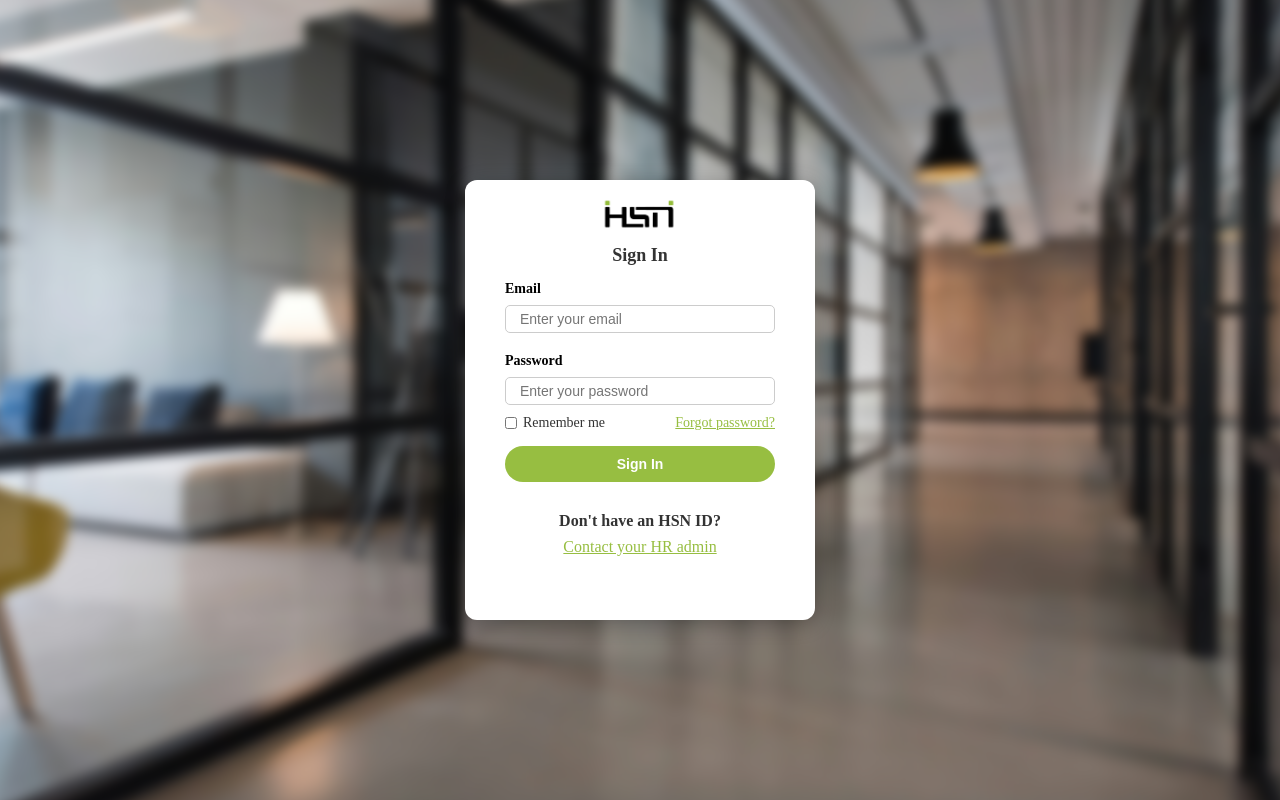
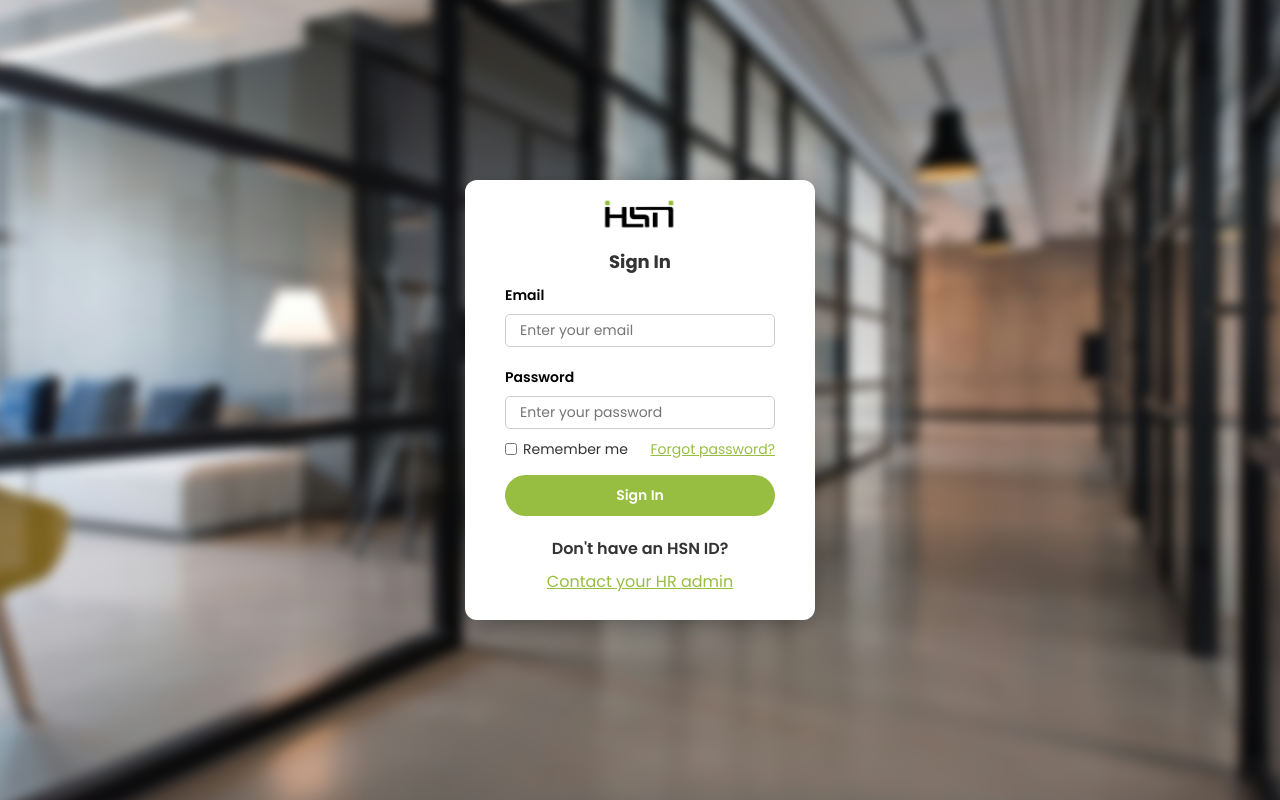
Before and after one commit to D1r34n/DTR-Internship-Project, a PHP site: page / in a window 1280 px wide. Run offline with PHP 8.4, Linux system fonts and the light colour scheme.

Commit message:
with bootstrap fonts

```diff
--- a/index.css
+++ b/index.css
@@ -20,6 +20,7 @@ body::before {
 }
 
 body {
+    font-family: 'Poppins', sans-serif;
     display: flex;
     justify-content: center;
     align-items: center;
@@ -28,6 +29,7 @@ body {
 
 /* SIGN IN CONTAINER */
 .container {
+    font-family: 'Poppins', sans-serif;
     text-align: center;
     background-color: white;
     padding: 40px;
@@ -44,7 +46,8 @@ body {
 }
 
 h2 {
-    margin-bottom: 15px;
+    font-family: 'Poppins', sans-serif;
+    margin-bottom: 10px;
     font-size: 18px;
     color: #333;
 }
@@ -56,6 +59,7 @@ h2 {
 }
 
 .field-group label {
+    font-family: 'Poppins', sans-serif;
     display: block;
     font-size: 14px;
     font-weight: 600;
@@ -64,6 +68,7 @@ h2 {
 }
 
 .field-group input {
+    font-family: 'Poppins', sans-serif;
     width: 100%;
     padding: 5px 14px;
     font-size: 14px;
@@ -79,6 +84,7 @@ h2 {
 
 /* ERROR MESSAGE */
 .error-msg {
+    font-family: 'Poppins', sans-serif;
     background-color: #ffe0e0;
     color: #cc0000;
     font-size: 10px;
@@ -97,6 +103,7 @@ h2 {
 }
 
 .remember-row .remember-me {
+    font-family: 'Poppins', sans-serif;
     display: flex;
     align-items: center;
     gap: 6px;
@@ -112,6 +119,7 @@ h2 {
 }
 
 .remember-row .forgot-password {
+    font-family: 'Poppins', sans-serif;
     font-size: 14px;
     color: #97be41;
     text-decoration: none;
@@ -123,10 +131,11 @@ h2 {
 
 /* SIGN IN SECTION */
 .btn-signin {
+    font-family: 'Poppins', sans-serif;
     width: 100%;
     padding: 10px;
     margin-top: 15px;
-    margin-bottom: 30px;
+    margin-bottom: 20px;
     background-color: #97be41;
     color: white;
     font-size: 14px;
@@ -152,6 +161,7 @@ h2 {
 }
 
 .no-account-group label {
+    font-family: 'Poppins', sans-serif;
     display: block;
     font-size: 16px;
     font-weight: 600;
--- a/index.php
+++ b/index.php
@@ -37,6 +37,7 @@ if ($_SERVER["REQUEST_METHOD"] === "POST") {
 <!DOCTYPE html>
 <html lang="en">
 <head>
+    <link href="https://fonts.googleapis.com/css2?family=Poppins:wght@300;400;500;600;700&display=swap" rel="stylesheet">
     <meta charset="UTF-8">
     <meta name="viewport" content="width=device-width, initial-scale=1.0">
     <title><?php echo $page_title; ?></title>
@@ -81,7 +82,7 @@ if ($_SERVER["REQUEST_METHOD"] === "POST") {
 
         <div class="no-account-group">
             <label>Don't have an HSN ID? </label>
-            <a href="https://www.hsnservice.com/" target="_blank" style="color: #97be41; text-decoration: none;"><u>Contact your HR admin</u></a>
+            <a href="mailto:Service.Hsnc@hsnservice.com" target="_blank" style="color: #97be41; text-decoration: none;"><u>Contact your HR admin</u></a>
         </div>
     </div>
 
```
